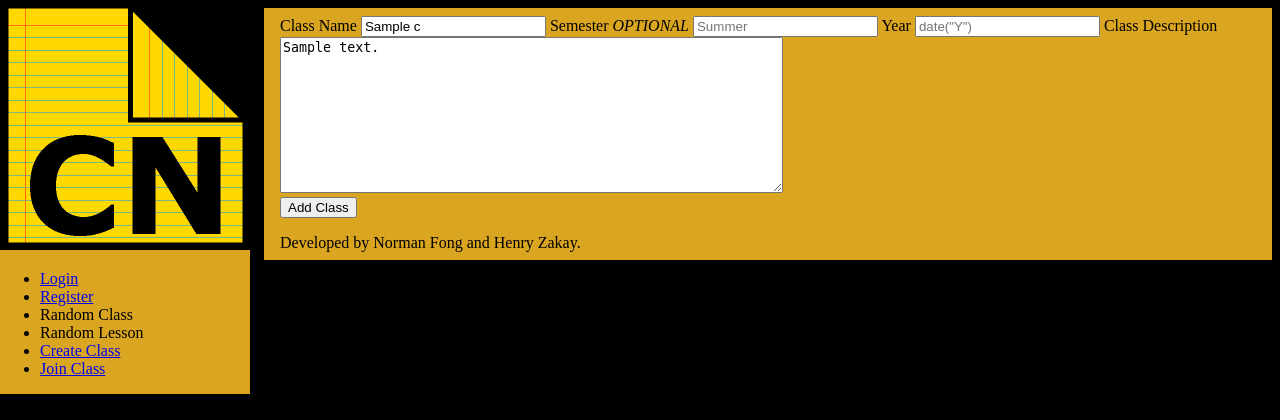
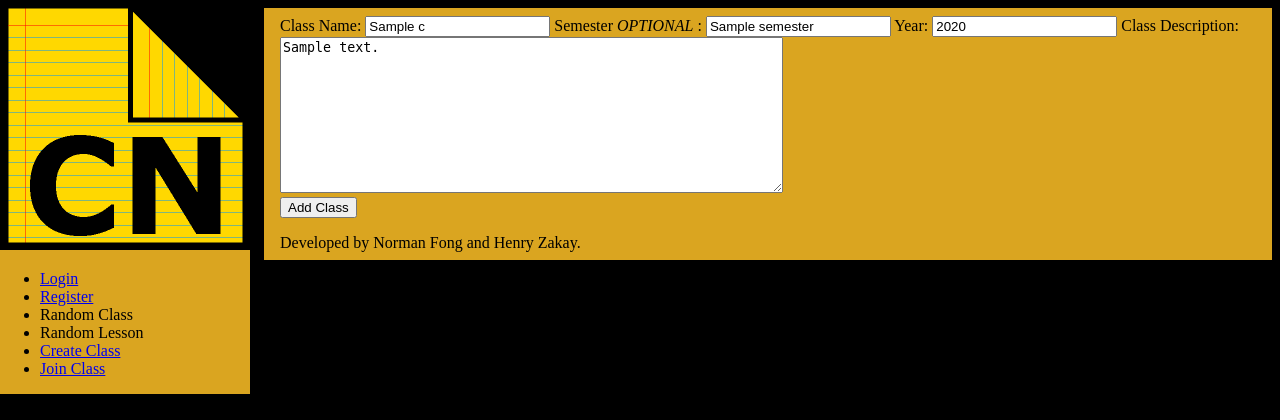
Before and after one commit to henz90/classnotes, a PHP site: template project/templates/create_class.html.twig in a window 1280 px wide. Shown: the top 420 px of the page. Run offline with PHP 8.4, Linux system fonts and the light colour scheme; the template is opened without the code that fills it: most values are stand-ins (such as "Sample title", 1, 10 or a date in 2020); some libraries are stand-ins or nearby versions.

Commit message:
Correcting errors in creating a class

```diff
--- a/project/_articles.php
+++ b/project/_articles.php
@@ -19,7 +19,7 @@ $app->post('/create_class', function ($request, $response, $args) {
         return $this->view->render($response, 'error_access_denied.html.twig');
     }
     $name = $request->getParam('name');
-    $body = $request->getParam('description');
+    $body = $request->getParam('body');
     //  Sanitize the Body:
     $body = strip_tags($body, "<p><ul><li><em><strong><i><b><ol><h3><h4><h5><span>");
     $errorList = array();
--- a/project/templates/create_class.html.twig
+++ b/project/templates/create_class.html.twig
@@ -19,16 +19,17 @@
 
     <form method="post" id="classForm">
 
-        <label>Class Name</label>
-        <input type="text" name="name" value="{{c.title}}" placeholder="Class Name">
+        <label>Class Name:</label>
+        <input type="text" name="name" value="{{c.name}}" placeholder="Class Name">
 
-        <label>Semester <i>OPTIONAL</i></label>
-        <input type="text" name="semester" placeholder="Summer">
+        <label>Semester <i>OPTIONAL</i> :</label>
+        <input type="text" name="semester" value="{{c.semester}}" placeholder="Summer">
 
-        <label>Year</label>
-        <input type="number" name="year" placeholder=date("Y")>
-
-        <label>Class Description</label>
+        <label>Year:</label>
+        <input type="number" value="{{c.year}}" name="year">
+        </b>
+        <label>Class Description:</label>
+        </b>
         <textarea name="body" cols="60" rows="10">{{c.body}}</textarea><br>
 
         <input type="submit" value="Add Class">
```
